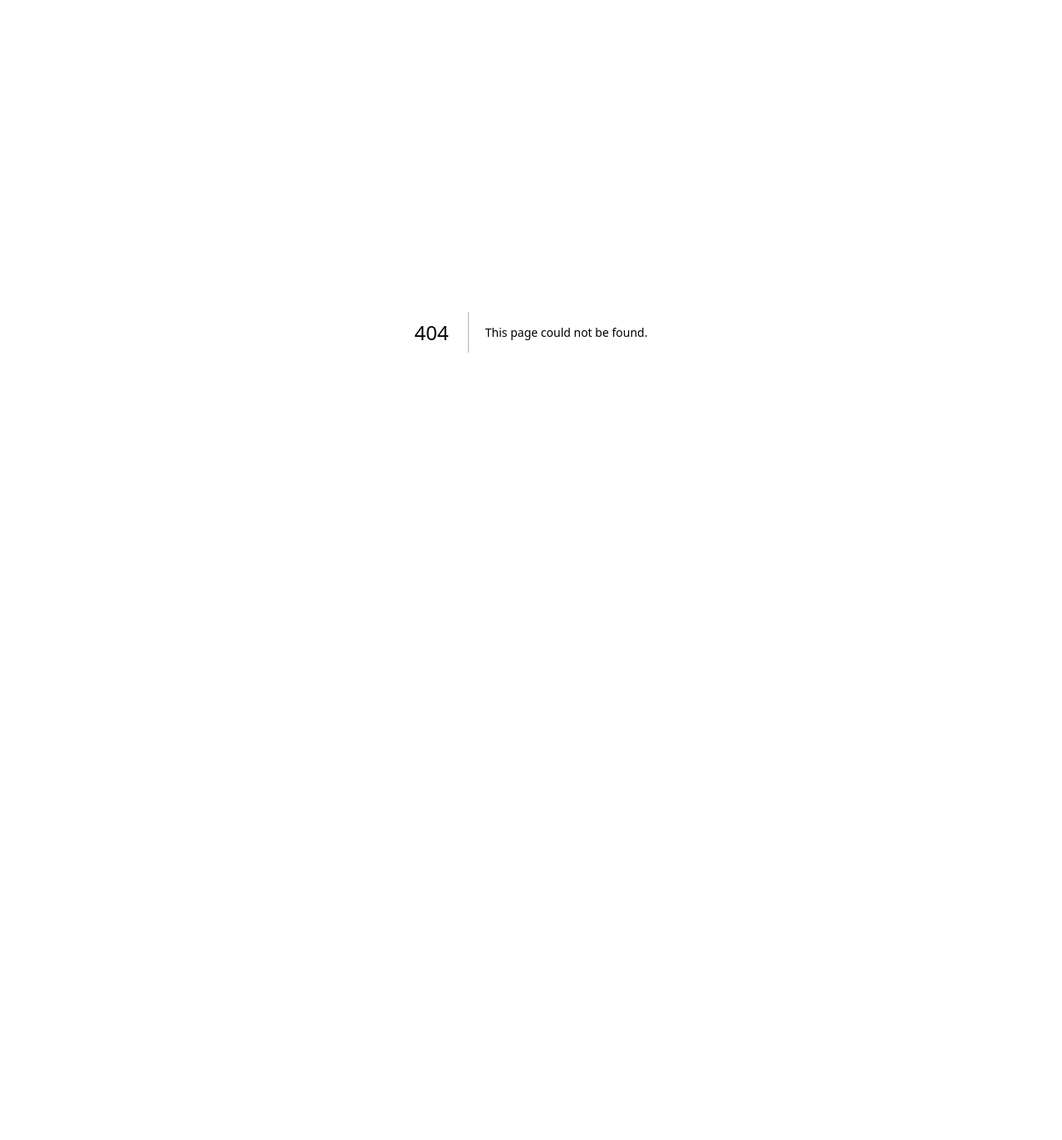
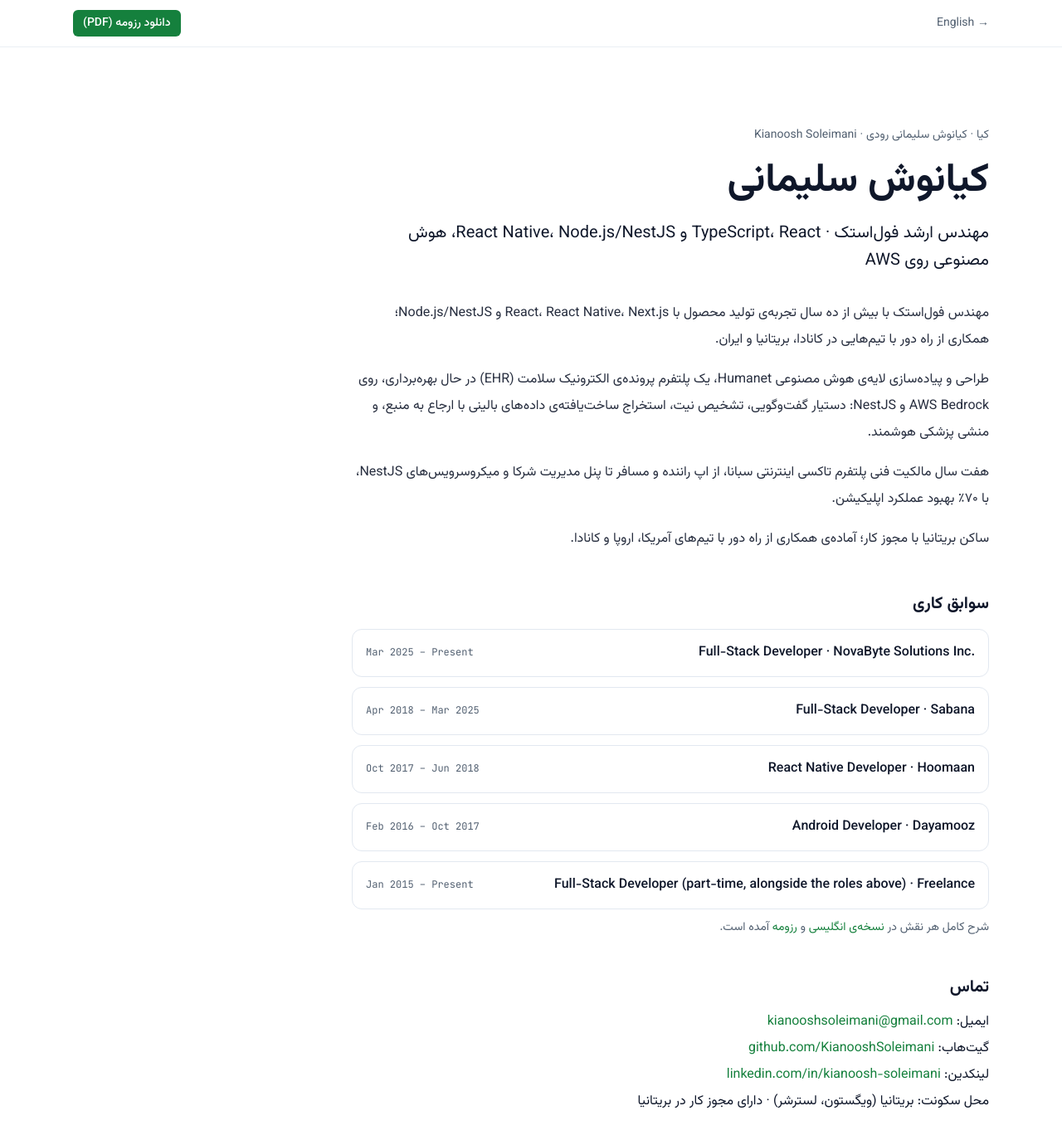
Before and after one commit to KianooshSoleimani/kianooshsoleimani.github.io, a Next.js app: page /fa in a window 1280 px wide. Before the commit this address had no page. Shown: the top 1374 px of the page at 83% size. Before the commit the page ends 800 px from the top, so only its background shows below. Built offline with nearby package versions, Linux system fonts and the light colour scheme.

Commit message:
SEO for name searches: Persian page (/fa/), hreflang, name variants in title/schema, ProfilePage + WebSite JSON-LD

```diff
--- a/content/profile.ts
+++ b/content/profile.ts
@@ -3,6 +3,31 @@
 export const profile: Profile = {
   name: "Kianoosh Soleimani",
   shortName: "Kia",
+  nameVariants: [
+    "Kia Soleimani",
+    "Kianoosh Soleimani Roudi",
+    "Kianoosh Soleimani Rudi",
+    "Kianoush Soleimani",
+    "Kianush Soleymani",
+    "کیانوش سلیمانی",
+    "کیانوش سلیمانی رودی",
+    "کیا سلیمانی",
+  ],
+  fa: {
+    name: "کیانوش سلیمانی",
+    fullName: "کیانوش سلیمانی رودی",
+    nickname: "کیا",
+    headline: "مهندس ارشد فول‌استک · TypeScript، React و React Native، Node.js/NestJS، هوش مصنوعی روی AWS",
+    title: "کیانوش سلیمانی — مهندس ارشد فول‌استک",
+    description:
+      "کیانوش سلیمانی (کیا)، مهندس فول‌استک با بیش از ده سال تجربه در React، React Native، Next.js و NestJS؛ سازنده‌ی لایه‌ی هوش مصنوعی یک پلتفرم پرونده‌ی الکترونیک سلامت روی AWS. رزومه، سوابق کاری و راه‌های تماس.",
+    summary: [
+      "مهندس فول‌استک با بیش از ده سال تجربه‌ی تولید محصول با React، React Native، Next.js و Node.js/NestJS؛ همکاری از راه دور با تیم‌هایی در کانادا، بریتانیا و ایران.",
+      "طراحی و پیاده‌سازی لایه‌ی هوش مصنوعی Humanet، یک پلتفرم پرونده‌ی الکترونیک سلامت (EHR) در حال بهره‌برداری، روی AWS Bedrock و NestJS: دستیار گفت‌وگویی، تشخیص نیت، استخراج ساخت‌یافته‌ی داده‌های بالینی با ارجاع به منبع، و منشی پزشکی هوشمند.",
+      "هفت سال مالکیت فنی پلتفرم تاکسی اینترنتی سبانا، از اپ راننده و مسافر تا پنل مدیریت شرکا و میکروسرویس‌های NestJS، با ۷۰٪ بهبود عملکرد اپلیکیشن.",
+      "ساکن بریتانیا با مجوز کار؛ آماده‌ی همکاری از راه دور با تیم‌های آمریکا، اروپا و کانادا.",
+    ],
+  },
   headline: "Senior Full-Stack Engineer · TypeScript, React & React Native, Node.js/NestJS, AI on AWS",
   subHeadline:
     "Ten years shipping web, mobile and backend products end-to-end; now building the AI and workflow-automation layer of a production healthcare EHR platform.",
--- /dev/null
+++ b/src/app/fa/page.tsx
@@ -0,0 +1,116 @@
+import type { Metadata } from "next";
+import { Vazirmatn } from "next/font/google";
+import Link from "next/link";
+import { experience, profile } from "@content";
+import { JsonLd } from "@/components/JsonLd";
+import { CV_PDF, SITE_URL } from "@/lib/site";
+
+const vazir = Vazirmatn({ subsets: ["arabic", "latin"], display: "swap", weight: ["400", "500", "700"] });
+
+export const metadata: Metadata = {
+  title: { absolute: profile.fa.title },
+  description: profile.fa.description,
+  keywords: [...profile.nameVariants, profile.name, "برنامه‌نویس فول‌استک", "توسعه‌دهنده React Native", "مهندس نرم‌افزار"],
+  alternates: { canonical: "/fa/", languages: { en: "/", fa: "/fa/", "x-default": "/" } },
+  openGraph: {
+    type: "profile",
+    url: `${SITE_URL}/fa/`,
+    title: profile.fa.title,
+    description: profile.fa.description,
+    locale: "fa_IR",
+    alternateLocale: ["en_GB"],
+    images: [{ url: "/og.png", width: 1200, height: 630, alt: profile.fa.name }],
+  },
+};
+
+export default function PersianPage() {
+  const fa = profile.fa;
+  return (
+    <div lang="fa" dir="rtl" className={`${vazir.className} flex-1`}>
+      <JsonLd lang="fa" />
+      <header className="border-b border-border/70">
+        <div className="container-x flex h-14 items-center justify-between">
+          <Link href="/" className="text-sm text-muted hover:text-fg" lang="en" dir="ltr">
+            English →
+          </Link>
+          <a href={CV_PDF} className="rounded-md bg-accent px-3 py-1.5 text-sm font-medium text-white">
+            دانلود رزومه (PDF)
+          </a>
+        </div>
+      </header>
+
+      <main className="container-x py-16 sm:py-24">
+        <div className="max-w-3xl">
+          <p className="text-sm text-muted">
+            {fa.nickname} · {fa.fullName} ·{" "}
+            <span lang="en" dir="ltr">
+              {profile.name}
+            </span>
+          </p>
+          <h1 className="mt-4 text-4xl font-bold leading-tight sm:text-5xl">{fa.name}</h1>
+          <p className="mt-4 text-lg leading-relaxed sm:text-xl">{fa.headline}</p>
+
+          <div className="mt-8 space-y-4 text-base leading-loose text-fg/90">
+            {fa.summary.map((line) => (
+              <p key={line}>{line}</p>
+            ))}
+          </div>
+
+          <section className="mt-12">
+            <h2 className="text-xl font-bold">سوابق کاری</h2>
+            <ul className="mt-4 space-y-3">
+              {experience.map((r) => (
+                <li key={r.company + r.period} className="rounded-xl border border-border bg-card p-4">
+                  <div className="flex flex-wrap items-baseline justify-between gap-2">
+                    <span className="font-medium" lang="en" dir="ltr">
+                      {r.title} · {r.company}
+                    </span>
+                    <span className="font-mono text-xs text-muted" lang="en" dir="ltr">
+                      {r.period}
+                    </span>
+                  </div>
+                </li>
+              ))}
+            </ul>
+            <p className="mt-3 text-sm text-muted">
+              شرح کامل هر نقش در{" "}
+              <Link href="/" className="text-accent hover:underline">
+                نسخه‌ی انگلیسی
+              </Link>{" "}
+              و{" "}
+              <Link href="/cv/" className="text-accent hover:underline">
+                رزومه
+              </Link>{" "}
+              آمده است.
+            </p>
+          </section>
+
+          <section className="mt-12">
+            <h2 className="text-xl font-bold">تماس</h2>
+            <ul className="mt-4 space-y-2 text-base">
+              <li>
+                ایمیل:{" "}
+                <a href={`mailto:${profile.email}`} className="text-accent hover:underline" lang="en" dir="ltr">
+                  {profile.email}
+                </a>
+              </li>
+              <li>
+                گیت‌هاب:{" "}
+                <a href={profile.github} className="text-accent hover:underline" lang="en" dir="ltr" target="_blank" rel="noreferrer">
+                  github.com/KianooshSoleimani
+                </a>
+              </li>
+              <li>
+                لینکدین:{" "}
+                <a href={profile.linkedin} className="text-accent hover:underline" lang="en" dir="ltr" target="_blank" rel="noreferrer">
+                  linkedin.com/in/kianoosh-soleimani
+                </a>
+              </li>
+              <li>محل سکونت: بریتانیا (ویگستون، لسترشر) · دارای مجوز کار در بریتانیا</li>
+            </ul>
+          </section>
+        </div>
+      </main>
+    </div>
+  );
+}
--- a/src/app/layout.tsx
+++ b/src/app/layout.tsx
@@ -7,8 +7,8 @@
 const inter = Inter({ variable: "--font-inter", subsets: ["latin"], display: "swap" });
 const mono = JetBrains_Mono({ variable: "--font-jetbrains", subsets: ["latin"], display: "swap" });
 
-const title = `${profile.name} — ${profile.currentRole.title}`;
-const description = profile.subHeadline;
+const title = `${profile.name} (${profile.fa.name}) — Senior Full-Stack Engineer`;
+const description = `${profile.name}, also known as ${profile.shortName} Soleimani: ${profile.subHeadline}`;
 
 export const metadata: Metadata = {
   metadataBase: new URL(SITE_URL),
@@ -16,6 +16,7 @@
   description,
   keywords: [
     "Kianoosh Soleimani",
+    ...profile.nameVariants,
     "full-stack engineer",
     "TypeScript",
     "React",
@@ -29,7 +30,7 @@
   ],
   authors: [{ name: profile.name, url: SITE_URL }],
   creator: profile.name,
-  alternates: { canonical: "/" },
+  alternates: { canonical: "/", languages: { en: "/", fa: "/fa/", "x-default": "/" } },
   openGraph: {
     type: "profile",
     url: SITE_URL,
@@ -37,6 +38,7 @@
     description,
     siteName: profile.name,
     locale: "en_GB",
+    alternateLocale: ["fa_IR"],
     firstName: "Kianoosh",
     lastName: "Soleimani",
     images: [{ url: "/og.png", width: 1200, height: 630, alt: `${profile.name} — ${profile.headline}` }],
--- a/src/app/sitemap.ts
+++ b/src/app/sitemap.ts
@@ -6,7 +6,20 @@
 export default function sitemap(): MetadataRoute.Sitemap {
   const lastModified = new Date();
   return [
-    { url: `${SITE_URL}/`, lastModified, changeFrequency: "monthly", priority: 1 },
+    {
+      url: `${SITE_URL}/`,
+      lastModified,
+      changeFrequency: "monthly",
+      priority: 1,
+      alternates: { languages: { en: `${SITE_URL}/`, fa: `${SITE_URL}/fa/` } },
+    },
+    {
+      url: `${SITE_URL}/fa/`,
+      lastModified,
+      changeFrequency: "monthly",
+      priority: 0.9,
+      alternates: { languages: { en: `${SITE_URL}/`, fa: `${SITE_URL}/fa/` } },
+    },
     { url: `${SITE_URL}/cv/`, lastModified, changeFrequency: "monthly", priority: 0.8 },
   ];
 }
--- a/src/components/Footer.tsx
+++ b/src/components/Footer.tsx
@@ -4,6 +4,18 @@
   const year = new Date().getFullYear();
   return (
     <footer className="border-t border-border py-8">
+      <div className="container-x mb-4 text-xs text-muted">
+        <p>
+          <span className="text-fg/70">Also known as:</span> Kia Soleimani · Kianoosh Soleimani Roudi ·{" "}
+          <span lang="fa" dir="rtl">
+            {profile.fa.name} · {profile.fa.fullName} · {profile.fa.nickname}
+          </span>{" "}
+          ·{" "}
+          <a href="/fa/" lang="fa" className="text-accent hover:underline">
+            نسخه فارسی
+          </a>
+        </p>
+      </div>
       <div className="container-x flex flex-col gap-2 font-mono text-xs text-muted sm:flex-row sm:items-center sm:justify-between">
         <p>
           © {year} {profile.name}. Built with Next.js, deployed by GitHub Actions on every push.
--- a/src/components/JsonLd.tsx
+++ b/src/components/JsonLd.tsx
@@ -1,12 +1,22 @@
 import { education, profile, skills } from "@content";
 import { SITE_URL } from "@/lib/site";
 
-export function JsonLd() {
-  const data = {
-    "@context": "https://schema.org",
+/**
+ * schema.org graph: WebSite + ProfilePage whose main entity is the Person.
+ * `alternateName` carries every spelling and script of the name so a search
+ * for any of them resolves to this entity.
+ */
+export function JsonLd({ lang = "en" }: { lang?: "en" | "fa" }) {
+  const personId = `${SITE_URL}/#person`;
+  const person = {
     "@type": "Person",
+    "@id": personId,
     name: profile.name,
+    givenName: "Kianoosh",
+    familyName: "Soleimani",
+    alternateName: profile.nameVariants,
     url: SITE_URL,
+    image: `${SITE_URL}/og.png`,
     email: `mailto:${profile.email}`,
     jobTitle: profile.currentRole.title,
     description: profile.subHeadline,
@@ -14,7 +24,33 @@
     worksFor: { "@type": "Organization", name: profile.currentRole.company },
     alumniOf: education.map((e) => ({ "@type": "CollegeOrUniversity", name: e.institution })),
     knowsAbout: skills.flatMap((g) => g.items).slice(0, 25),
-    sameAs: [profile.github, profile.linkedin],
+    knowsLanguage: ["en", "fa"],
+    sameAs: [profile.github, profile.linkedin, "https://www.npmjs.com/~kianooshsoleimani"],
+  };
+  const data = {
+    "@context": "https://schema.org",
+    "@graph": [
+      {
+        "@type": "WebSite",
+        "@id": `${SITE_URL}/#website`,
+        url: SITE_URL,
+        name: profile.name,
+        alternateName: profile.nameVariants,
+        inLanguage: ["en", "fa"],
+        publisher: { "@id": personId },
+      },
+      {
+        "@type": "ProfilePage",
+        "@id": lang === "fa" ? `${SITE_URL}/fa/#page` : `${SITE_URL}/#page`,
+        url: lang === "fa" ? `${SITE_URL}/fa/` : `${SITE_URL}/`,
+        name: lang === "fa" ? profile.fa.title : `${profile.name} — Senior Full-Stack Engineer`,
+        inLanguage: lang,
+        isPartOf: { "@id": `${SITE_URL}/#website` },
+        mainEntity: { "@id": personId },
+        dateModified: new Date().toISOString().slice(0, 10),
+      },
+      person,
+    ],
   };
   return <script type="application/ld+json" dangerouslySetInnerHTML={{ __html: JSON.stringify(data) }} />;
 }
```
Also changed, not shown: content/types.ts (+13 -0 lines).
